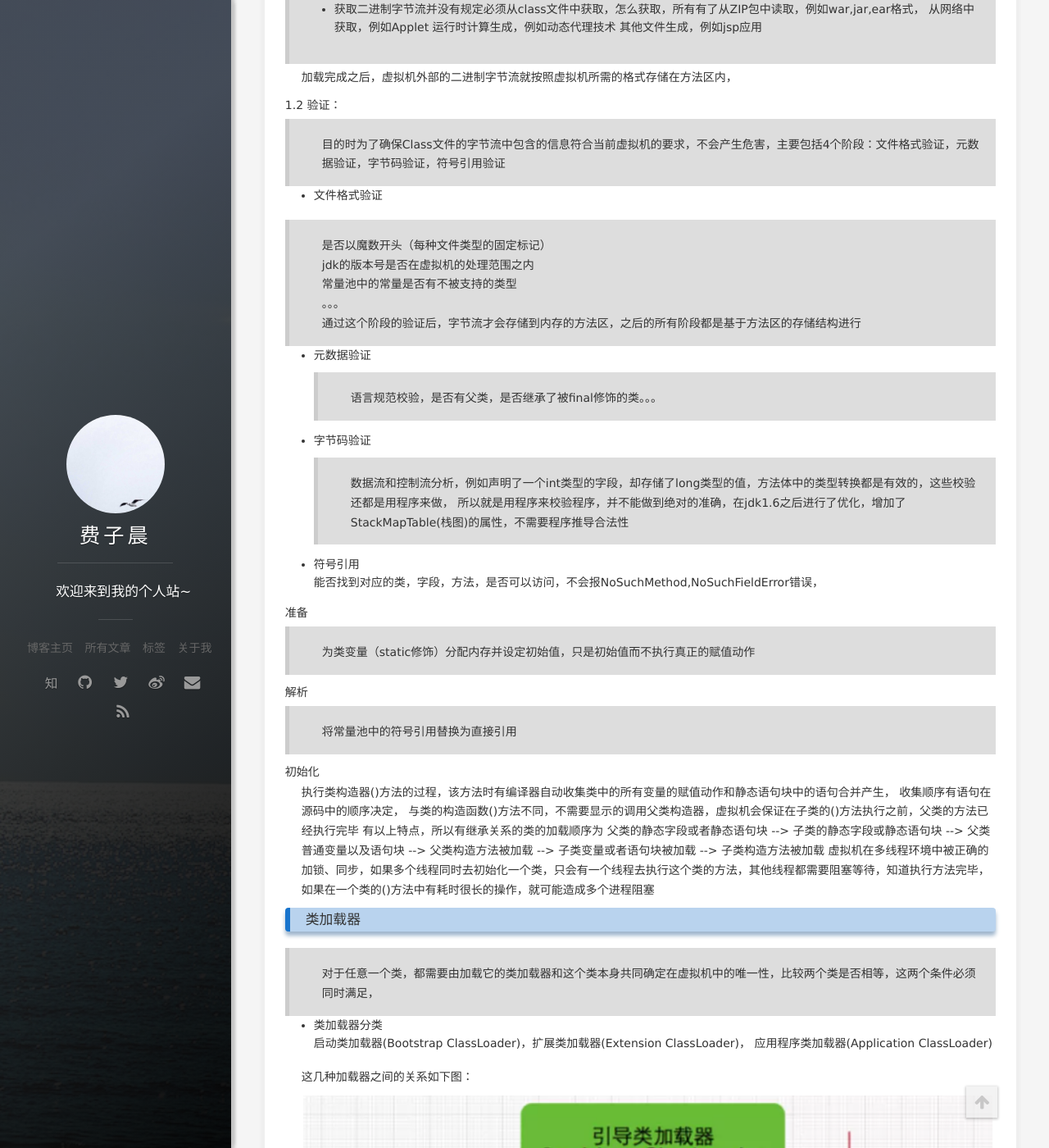
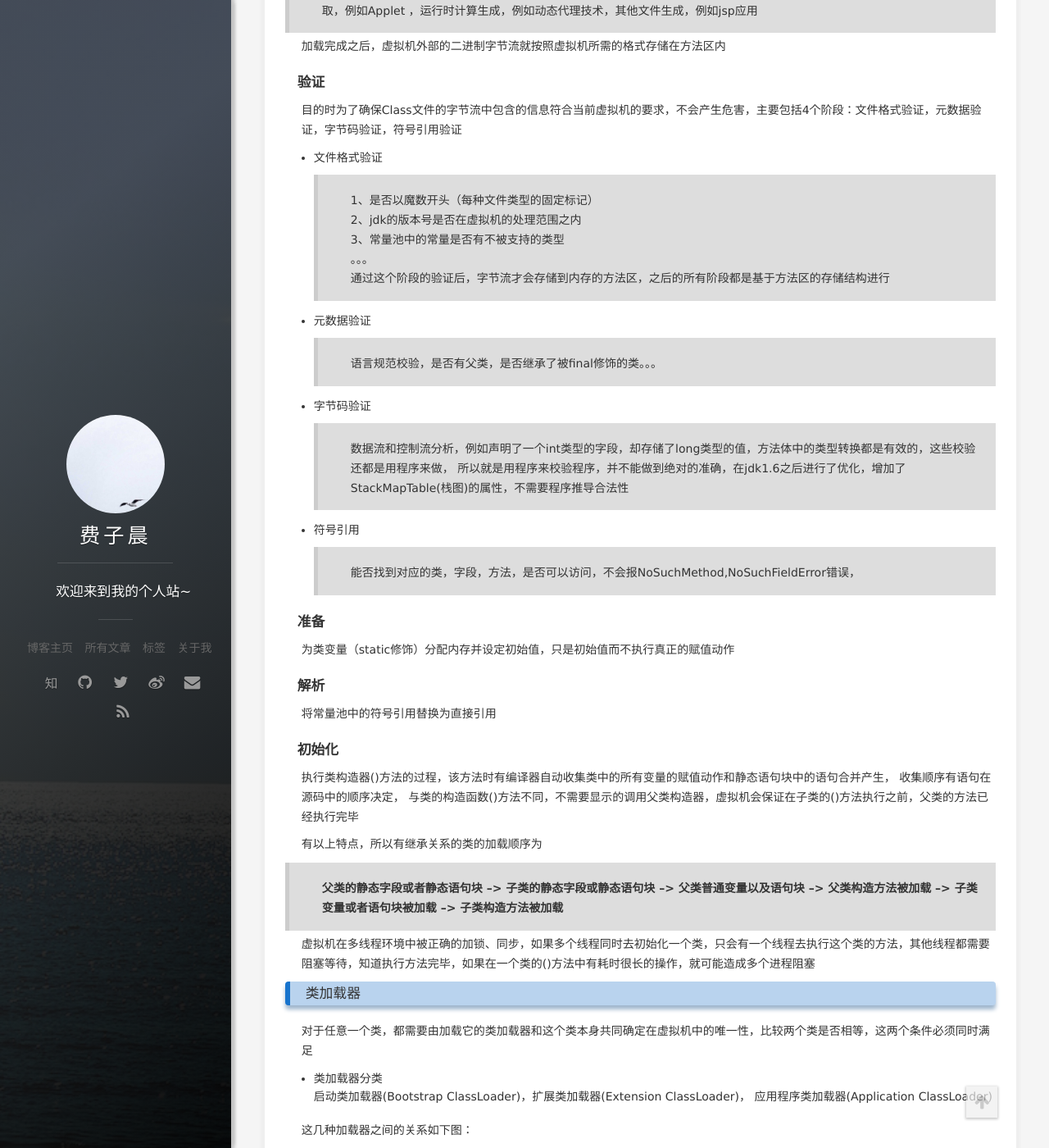
Before and after one commit to zichen-fei/zichen-fei.github.io, a Jekyll site: the page built from _posts/2019-09-27-类加载顺序1.md, in a window 1280 px wide and 1400 px high, scrolled down 381 px. Shown: the whole window at 82% size. Built offline with Jekyll 4.4.1, drawn with Linux system fonts in a browser that asks for light colours; nearby versions of some CDN libraries; comment, search, counter and statistics services are not loaded; some of the changed text lies outside the part shown.

Commit message:
update style

```diff
--- a/_posts/2019-09-27-类加载顺序1.md
+++ b/_posts/2019-09-27-类加载顺序1.md
@@ -5,57 +5,55 @@ date: 2019-09-27
 tags: java
 ---
 
-##### 1、类的加载过程：
-> 准备-->验证-->准备-->解析-->初始化
+### 类的加载过程
+准备 --> 验证 --> 准备 --> 解析 --> 初始化
 
-##### 1.1 加载：
-> 首先通过一个类的全限定名来获取此类的二进制字节流；其次将这个字节流所代表的静态存储结构转化为方法区的运行时数据结构；
+#### **加载**
+首先通过一个类的全限定名来获取此类的二进制字节流；其次将这个字节流所代表的静态存储结构转化为方法区的运行时数据结构；
 最后在java堆中生成一个代表这个类的Class对象，作为方法区这些数据的访问入口。总的来说就是查找并加载类的二进制数据
-+ 获取二进制字节流并没有规定必须从class文件中获取，怎么获取，所有有了从ZIP包中读取，例如war,jar,ear格式，
-从网络中获取，例如Applet
-运行时计算生成，例如动态代理技术
-其他文件生成，例如jsp应用
+<br>
+> 获取二进制字节流并没有规定必须从class文件中获取，怎么获取，所以有了从ZIP包中读取，例如war,jar,ear格式，从网络中获取，例如Applet
+，运行时计算生成，例如动态代理技术，其他文件生成，例如jsp应用
 
-加载完成之后，虚拟机外部的二进制字节流就按照虚拟机所需的格式存储在方法区内，
+加载完成之后，虚拟机外部的二进制字节流就按照虚拟机所需的格式存储在方法区内
 
-##### 1.2 验证：
-> 目的时为了确保Class文件的字节流中包含的信息符合当前虚拟机的要求，不会产生危害，主要包括4个阶段：文件格式验证，元数据验证，字节码验证，符号引用验证
+#### **验证**
+目的时为了确保Class文件的字节流中包含的信息符合当前虚拟机的要求，不会产生危害，主要包括4个阶段：文件格式验证，元数据验证，字节码验证，符号引用验证
 
 + 文件格式验证
-
-> 是否以魔数开头（每种文件类型的固定标记）
-jdk的版本号是否在虚拟机的处理范围之内
-常量池中的常量是否有不被支持的类型
+> 1、是否以魔数开头（每种文件类型的固定标记）
+2、jdk的版本号是否在虚拟机的处理范围之内
+3、常量池中的常量是否有不被支持的类型
 。。。
 通过这个阶段的验证后，字节流才会存储到内存的方法区，之后的所有阶段都是基于方法区的存储结构进行
-
 + 元数据验证
 > 语言规范校验，是否有父类，是否继承了被final修饰的类。。。
-
 + 字节码验证
 > 数据流和控制流分析，例如声明了一个int类型的字段，却存储了long类型的值，方法体中的类型转换都是有效的，这些校验还都是用程序来做，
 所以就是用程序来校验程序，并不能做到绝对的准确，在jdk1.6之后进行了优化，增加了StackMapTable(栈图)的属性，不需要程序推导合法性
++ 符号引用
+> 能否找到对应的类，字段，方法，是否可以访问，不会报NoSuchMethod,NoSuchFieldError错误，
 
-+ 符号引用
-能否找到对应的类，字段，方法，是否可以访问，不会报NoSuchMethod,NoSuchFieldError错误，
+#### **准备**
+为类变量（static修饰）分配内存并设定初始值，只是初始值而不执行真正的赋值动作
 
-##### 准备
-> 为类变量（static修饰）分配内存并设定初始值，只是初始值而不执行真正的赋值动作
+#### **解析**
+将常量池中的符号引用替换为直接引用
 
-##### 解析
-> 将常量池中的符号引用替换为直接引用
-
-##### 初始化
+#### **初始化**
 执行类构造器<clinit>()方法的过程，该方法时有编译器自动收集类中的所有变量的赋值动作和静态语句块中的语句合并产生，
 收集顺序有语句在源码中的顺序决定，
 与类的构造函数<init>()方法不同，不需要显示的调用父类构造器，虚拟机会保证在子类的<clinit>()方法执行之前，父类的方法已经执行完毕
+
 有以上特点，所以有继承关系的类的加载顺序为
-父类的静态字段或者静态语句块 --> 子类的静态字段或静态语句块 --> 父类普通变量以及语句块 --> 父类构造方法被加载 --> 子类变量或者语句块被加载 --> 子类构造方法被加载
+
+> **父类的静态字段或者静态语句块 --> 子类的静态字段或静态语句块 --> 父类普通变量以及语句块 --> 父类构造方法被加载 --> 子类变量或者语句块被加载 --> 子类构造方法被加载**
+
 虚拟机在多线程环境中被正确的加锁、同步，如果多个线程同时去初始化一个类，只会有一个线程去执行这个类的<clinit>方法，其他线程都需要阻塞等待，知道执行方法完毕，如果在一个类的<clinit>()方法中有耗时很长的操作，就可能造成多个进程阻塞
 
 ### 类加载器
 
-> 对于任意一个类，都需要由加载它的类加载器和这个类本身共同确定在虚拟机中的唯一性，比较两个类是否相等，这两个条件必须同时满足，
+对于任意一个类，都需要由加载它的类加载器和这个类本身共同确定在虚拟机中的唯一性，比较两个类是否相等，这两个条件必须同时满足
 
 + 类加载器分类
 启动类加载器(Bootstrap ClassLoader)，扩展类加载器(Extension ClassLoader)， 应用程序类加载器(Application ClassLoader)
@@ -64,5 +62,9 @@ jdk的版本号是否在虚拟机的处理范围之内
 
 ![](/images/posts/类加载顺序/a1.png)
 
-> 这种层次关系称为类加载器的双亲委派模型，如果一个类加载器收到了类加载的请求，它首先不会自己尝试加载这个类，而是把这个请求委派给父类加载器去完成，所有的加载请求最终都会传送到顶层的启动类加载器，只有当父类加载器无法完成时(搜索范围内没有找到该类)，子加载器才会尝试自己加载
-这种模型的好处是，保证虚拟中的类的
+<br>
+
+**这种层次关系称为类加载器的双亲委派模型，如果一个类加载器收到了类加载的请求，它首先不会自己尝试加载这个类，而是把这个请求委派给父类加载器去完成，所有的加载请求最终都会传送到顶层的启动类加载器，只有当父类加载器无法完成时(搜索范围内没有找到该类)，子加载器才会尝试自己加载
+这种模型的好处是**
++ 防止重复加载同一个.class。通过委托去向上面问一问，加载过了，就不用再加载一遍。保证数据安全。
++ 保证核心.class不能被篡改。通过委托方式，不会去篡改核心.clas，即使篡改也不会去加载，即使加载也不会是同一个.class对象了。不同的加载器加载同一个.class也不是同一个Class对象。这样保证了Class执行安全
```
Also changed, not shown: _posts/2019-02-14-singleton.md (+11 -9 lines), _posts/2019-06-30-APIEncryption.md (+10 -10 lines), _posts/2019-09-15-scheduledthreadpool.md (+13 -13 lines).
